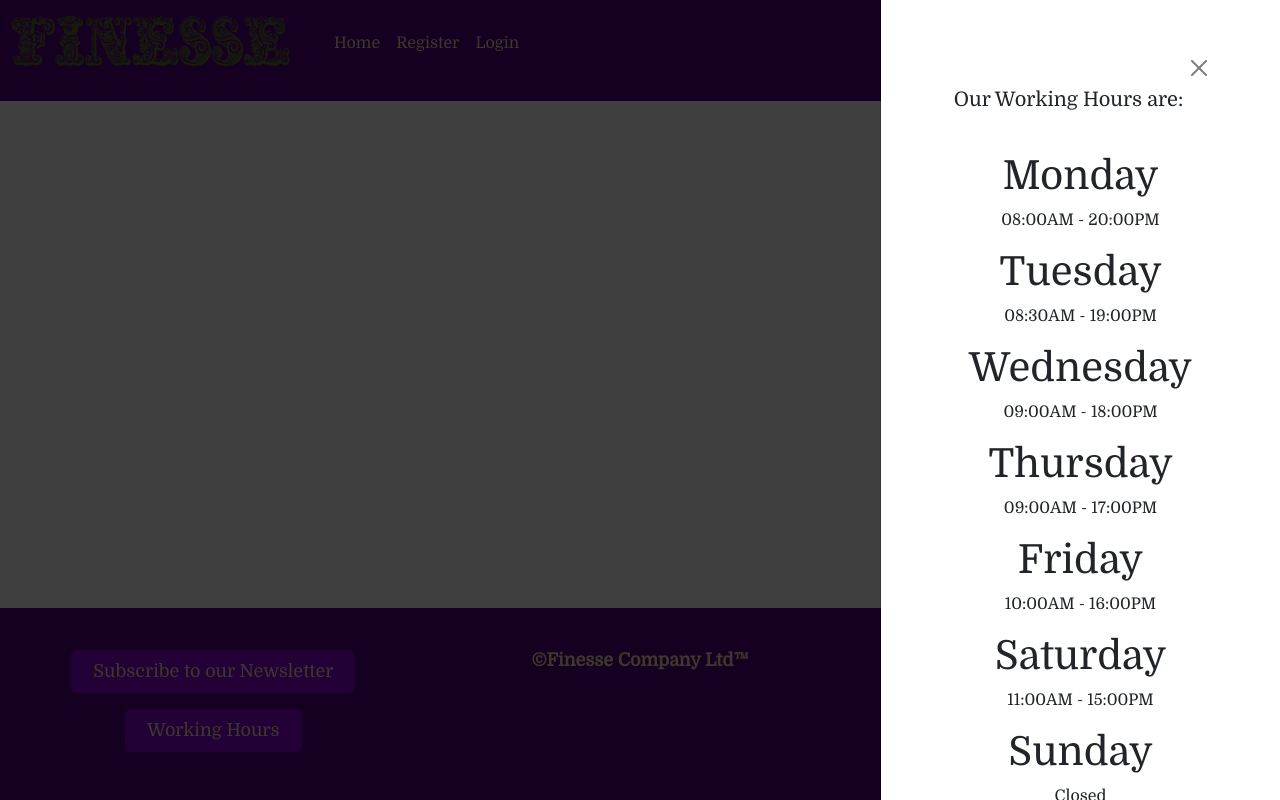
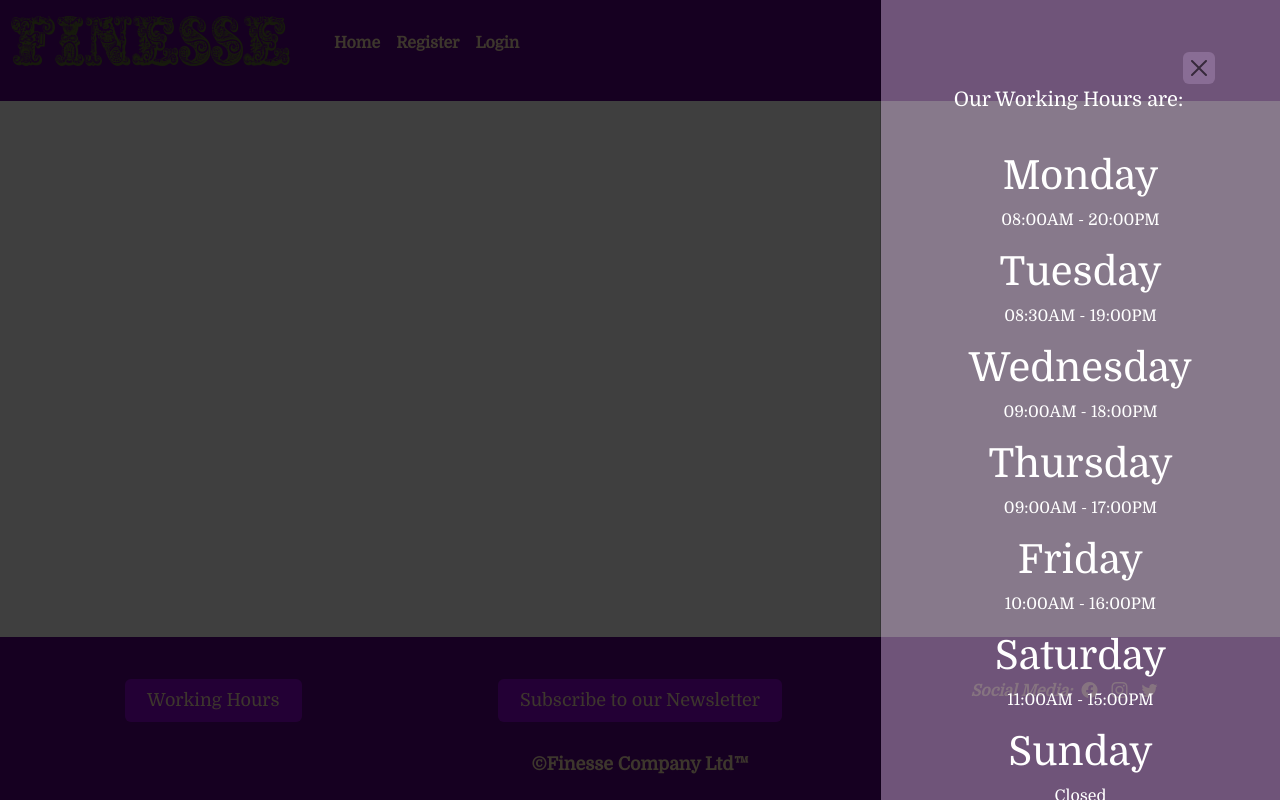
Before and after one commit to Vasi012/Finesse-1.0, a Django app: page /blog/ in a window 1280 px wide, after a click on "Working Hours". Run offline with Django 3.2, Linux system fonts and the light colour scheme; data that the repository does not hold is empty; some libraries are stand-ins or nearby versions.

Commit message:
style footer and header buttons

```diff
--- a/static/css/style.css
+++ b/static/css/style.css
@@ -355,6 +355,16 @@ label {
     background-color: #8f00d6;
 }
 
+#offcanvasRight,
+.btn-close {
+    background-color: #f5d3ff66;
+    color: white;
+}
+
+.offcanvas {
+    background-color: #f5deb39e;
+}
+
 .scrollmenu {
     background-color: #333;
     overflow: auto;
--- a/templates/includes/footer.html
+++ b/templates/includes/footer.html
@@ -8,7 +8,33 @@
         flex-direction: column;
         align-items: center;
     ">
-
+            <button class="btn btn-hours mb-3" type="button" data-bs-toggle="offcanvas" data-bs-target="#offcanvasRight"
+                aria-controls="offcanvasRight">Working Hours</button>
+            <div class="offcanvas offcanvas-end" tabindex="-1" id="offcanvasRight">
+                <div class="offcanvas-header">
+                    <h5 id="offcanvasRightLabel" class="text-center"><br> <br> <br> Our Working Hours are:</h5>
+                    <button type="button" class="btn-close text-reset" data-bs-dismiss="offcanvas"
+                        aria-label="Close"></button>
+                </div>
+                <div class="offcanvas-body text-center">
+                    <h1>Monday</h1>
+                    <p>08:00AM - 20:00PM</p>
+                    <h1>Tuesday</h1>
+                    <p>08:30AM - 19:00PM</p>
+                    <h1>Wednesday</h1>
+                    <p>09:00AM - 18:00PM</p>
+                    <h1>Thursday</h1>
+                    <p>09:00AM - 17:00PM</p>
+                    <h1>Friday</h1>
+                    <p>10:00AM - 16:00PM</p>
+                    <h1>Saturday</h1>
+                    <p>11:00AM - 15:00PM</p>
+                    <h1>Sunday</h1>
+                    <p>Closed</p>
+                </div>
+            </div>
+        </div>
+        <div class="col-12 order-3 order-sm-2 col-sm-4 mb-0">
             <!-- News Letter sign up -->
 
             <button class="btn btn-hours mb-3" type="button" data-bs-toggle="offcanvas"
@@ -95,6 +92,9 @@
             </a>
         </div>
     </div>
+    <div class="col-12 col-sm-12 mb-0">
+        <h3 class="copyrightbtn"><strong>©Finesse Company Ltd™</strong></h3>
+    </div>
     <script src="https://ajax.googleapis.com/ajax/libs/jquery/3.3.1/jquery.min.js"></script>
     <script src="{% static 'js/script.js' %}"></script>
 
--- a/templates/includes/nav.html
+++ b/templates/includes/nav.html
@@ -16,21 +16,21 @@
       <div class="collapse navbar-collapse" id="navbarText">
         <ul class="navbar-nav me-auto mb-2 mb-lg-0">
           <li class="nav-item">
-            <a class="nav-link" href="{% url 'eventsM' %}">Home</a>
+            <a class="nav-link" href="{% url 'eventsM' %}"><strong>Home</strong></a>
           </li>
           {% if user.is_authenticated %}
           <li class="nav-item">
-            <a class="nav-link active" aria-current="page" href="{% url 'blogs' %}">Blog</a>
+            <a class="nav-link active" aria-current="page" href="{% url 'blogs' %}"><strong>Blog</strong></a>
           </li>
           <li class="nav-item">
-            <a class="nav-link" href="{% url 'account_logout' %}">Logout</a>
+            <a class="nav-link" href="{% url 'account_logout' %}"><strong>Logout</strong></a>
           </li>
           {% else %}
           <li class="nav-item">
-            <a class="nav-link" href="{% url 'account_signup' %}">Register</a>
+            <a class="nav-link" href="{% url 'account_signup' %}"><strong>Register</strong></a>
           </li>
           <li class="nav-item">
-            <a class="nav-link" href="{% url 'account_login' %}">Login</a>
+            <a class="nav-link" href="{% url 'account_login' %}"><strong>Login</strong></a>
           </li>
           {% endif %}
         </ul>
```
Also changed, not shown: other parts of templates/includes/footer.html (+0 -29 lines), eventsM/templates/eventsM/index.html (+18 -11 lines).
